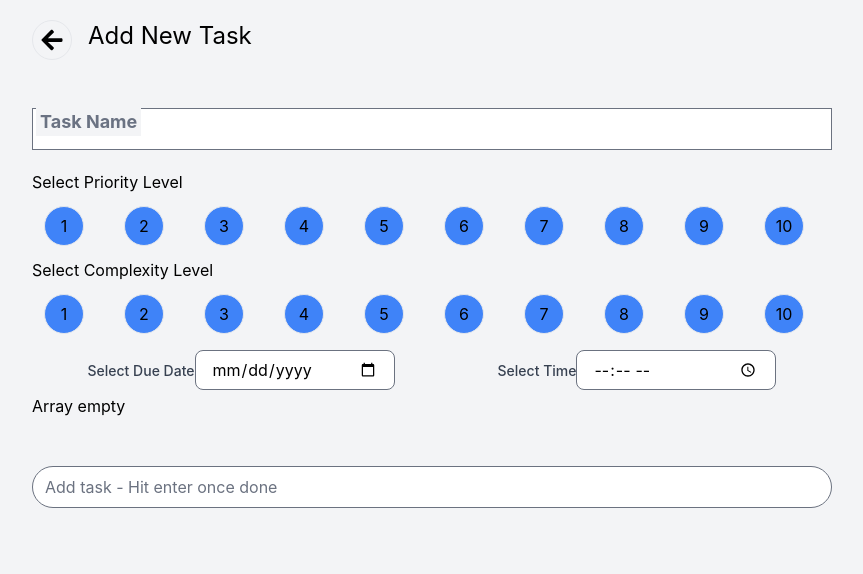
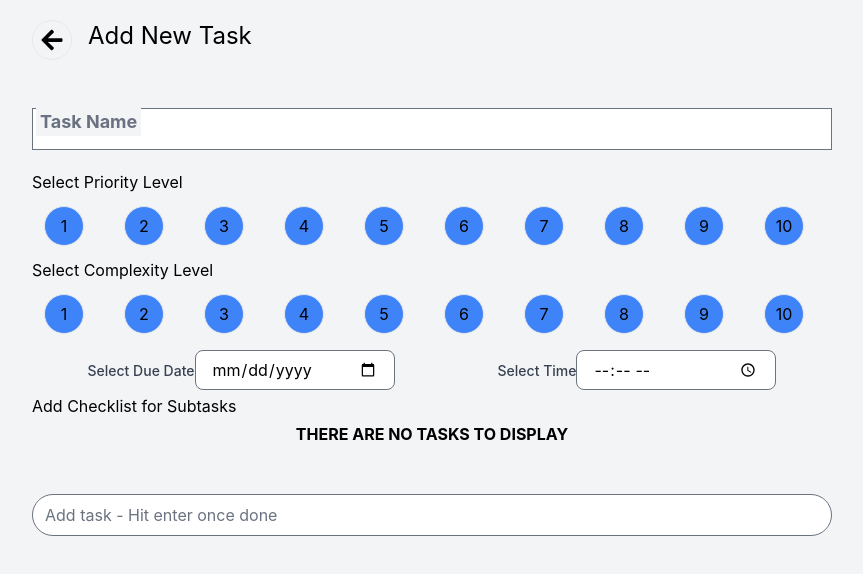
Before and after one commit to douglas86/Todo-App-React, a React (Vite) app: page /new-task in a window 1280 px wide. Shown: the top 574 px of the page, without its empty margins (208-1071 px from the left). Built offline with nearby package versions, Linux system fonts and the light colour scheme.

Commit message:
feat(added): logic for if there are no check items

```diff
--- a/src/components/pages/NewTaskPage.tsx
+++ b/src/components/pages/NewTaskPage.tsx
@@ -44,7 +44,12 @@ const NewTaskPage = () => {
       {/*show items in an array if items array not empty*/}
       {state.checkboxReducer.items &&
       state.checkboxReducer.items.length === 0 ? (
-        <p>Array empty</p>
+        <>
+          <h1>Add Checklist for Subtasks</h1>
+          <p className={`text-center uppercase font-bold mt-1`}>
+            There are no tasks to display
+          </p>
+        </>
       ) : (
         state.checkboxReducer.items.map((item, index) => (
           <Checkbox key={index} placeholder={`${item}`} />
```
